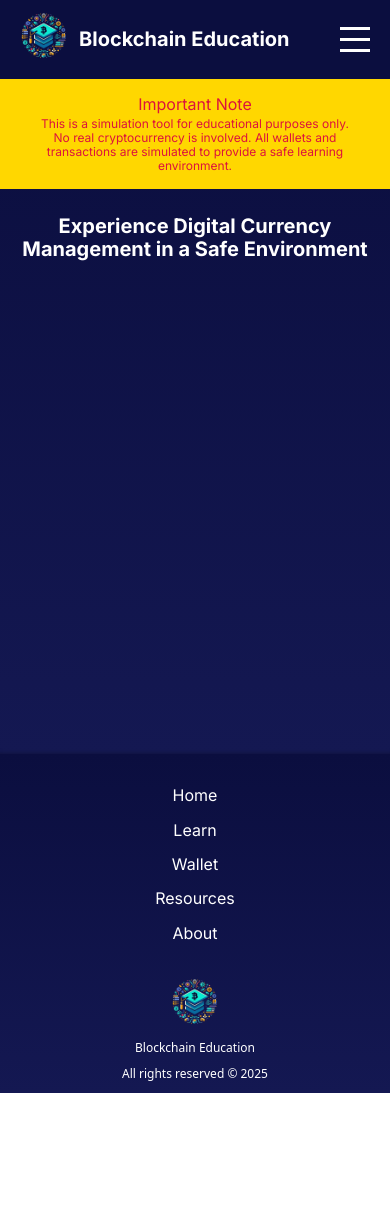
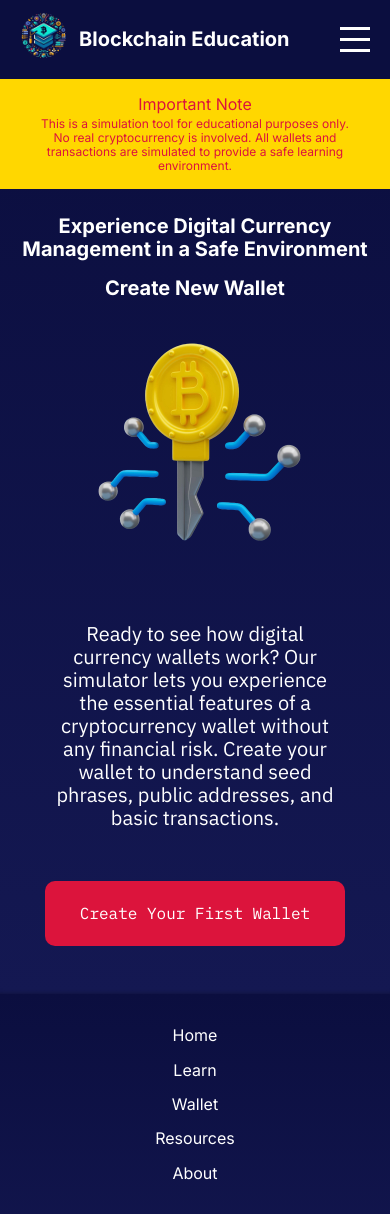
Before and after one commit to Fridrex/graded_unit2, a React (Vite) app in the folder frontend/: page /wallet in a window 390 px wide. Shown: the top 1214 px of the page. Before the commit the page ends 1093 px from the top, so only its background shows below. Built offline with nearby package versions, Linux system fonts and the light colour scheme.

Commit message:
feat: implement responsive create wallet part

```diff
--- a/frontend/src/App.css
+++ b/frontend/src/App.css
@@ -215,7 +215,8 @@ p {
 }
 
 .footer__cta__buttons a,
-.home__buttons a {
+.home__buttons a,
+.create-wallet__button {
   display: flex;
   justify-content: center;
   align-items: center;
@@ -537,6 +538,54 @@ p {
   text-align: center;
 }
 
+.wallet__create-wallet {
+  width: 100%;
+}
+
+.wallet__create-wallet h2 {
+  font-size: var(--24px);
+  font-weight: 700;
+  text-align: center;
+}
+
+.wallet__create-wallet__content {
+  display: flex;
+  flex-direction: row;
+  justify-content: center;
+  align-items: center;
+  gap: 4rem;
+  margin: 0 auto;
+  width: 80%;
+}
+
+.wallet__create-wallet__content__text-and-button {
+  display: flex;
+  flex-direction: column;
+  justify-content: center;
+  align-items: center;
+  gap: var(--16px);
+  width: 60%;
+}
+
+.wallet__create-wallet__content__text-and-button p {
+  font-family: var(--body-font);
+  font-size: var(--20px);
+  font-weight: 400;
+}
+
+.create-wallet__button {
+  border: none;
+  width: 18.75rem;
+  font-size: var(--16px);
+  font-family: var(--interactive-font);
+  font-weight: 400;
+  margin: 1rem;
+}
+
+.wallet__create-wallet__content__image img {
+  height: 15.625rem;
+}
+
 /* Media Queries */
 
 @media only screen and (max-width: 1333px) {
@@ -749,6 +798,26 @@ p {
     margin: 0 auto;
     margin-top: 1.625rem;
   }
+
+  .wallet__create-wallet h2 {
+    font-size: var(--20px);
+  }
+
+  .wallet__create-wallet__content {
+    flex-direction: column;
+    gap: 2rem;
+    width: 90%;
+  }
+
+  .wallet__create-wallet__content__text-and-button {
+    order: 2;
+    text-align: center;
+    width: 80%;
+  }
+
+  .create-wallet__button {
+    margin-bottom: 3rem;
+  }
 }
 
 @media only screen and (max-width: 350px) {
--- a/frontend/src/pages/Wallet.jsx
+++ b/frontend/src/pages/Wallet.jsx
@@ -9,6 +9,18 @@ const Wallet = () => {
                 <div className="wallet__header">
                     <h1>Experience Digital Currency Management in a Safe Environment</h1>
                 </div>
+                <div className="wallet__create-wallet">
+                    <h2>Create New Wallet</h2>
+                    <div className="wallet__create-wallet__content">
+                        <div className="wallet__create-wallet__content__text-and-button">
+                        <p>Ready to see how digital currency wallets work? Our simulator lets you experience the essential features of a cryptocurrency wallet without any financial risk. Create your wallet to understand seed phrases, public addresses, and basic transactions.</p>
+                        <button className="create-wallet__button">Create Your First Wallet</button>
+                        </div>
+                        <div className="wallet__create-wallet__content__image">
+                            <img src="src/assets/images/bitcoin-key-icon.png" alt="Bitcoin Key" />
+                        </div>
+                    </div>
+                </div>
             </div>
         </>
     )
```
